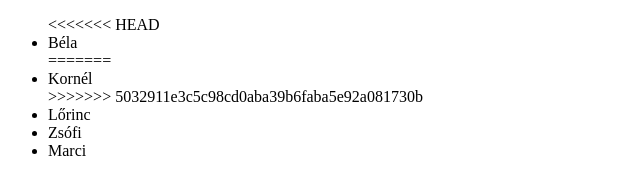
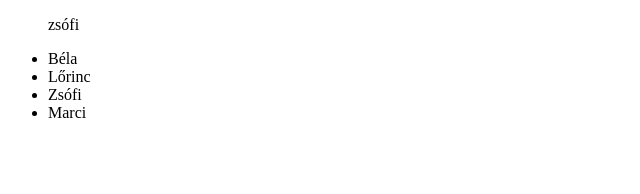
Before and after one commit to MolnarKrisztinaCkik/MasodikRepo, a plain HTML site: page index.html in a window 1280 px wide. Shown: the whole page, without its empty margins (0-640 px from the left). Drawn offline with Linux system fonts and the light colour scheme.

Commit message:
index.html

```diff
--- a/index.html
+++ b/index.html
@@ -6,12 +6,9 @@
     <title>Document</title>
 </head>
 <body>
+    <ul>zsófi</ul>
     <ul>
-<<<<<<< HEAD
         <li>Béla</li>
-=======
-        <li>Kornél</li>
->>>>>>> 5032911e3c5c98cd0aba39b6faba5e92a081730b
         <li>Lőrinc</li>
         <li>Zsófi</li>
         <li>Marci</li>
```
